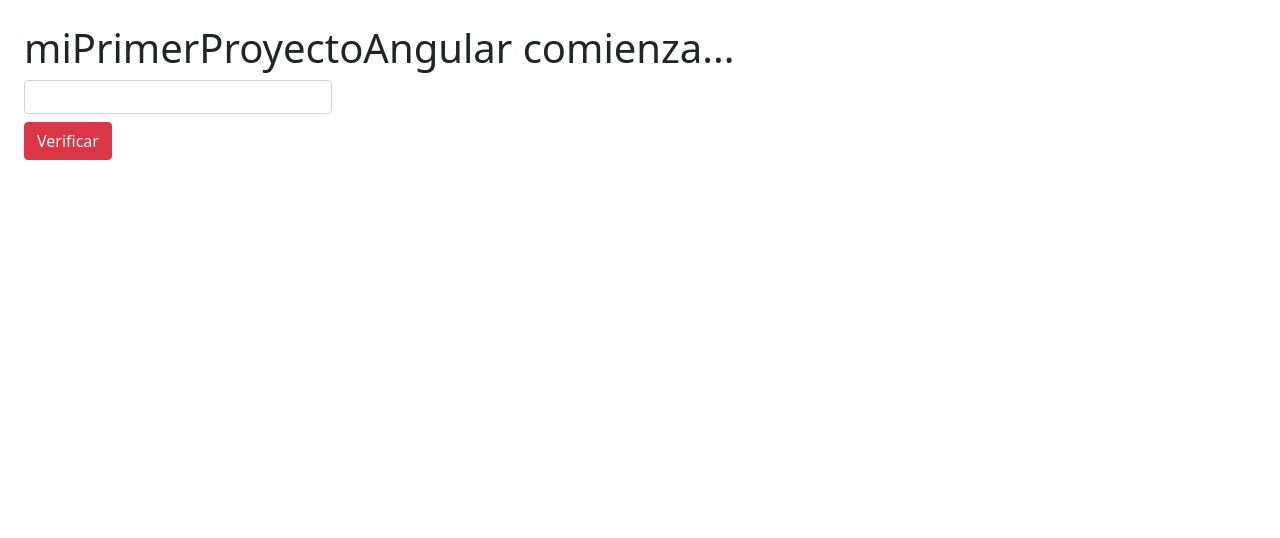
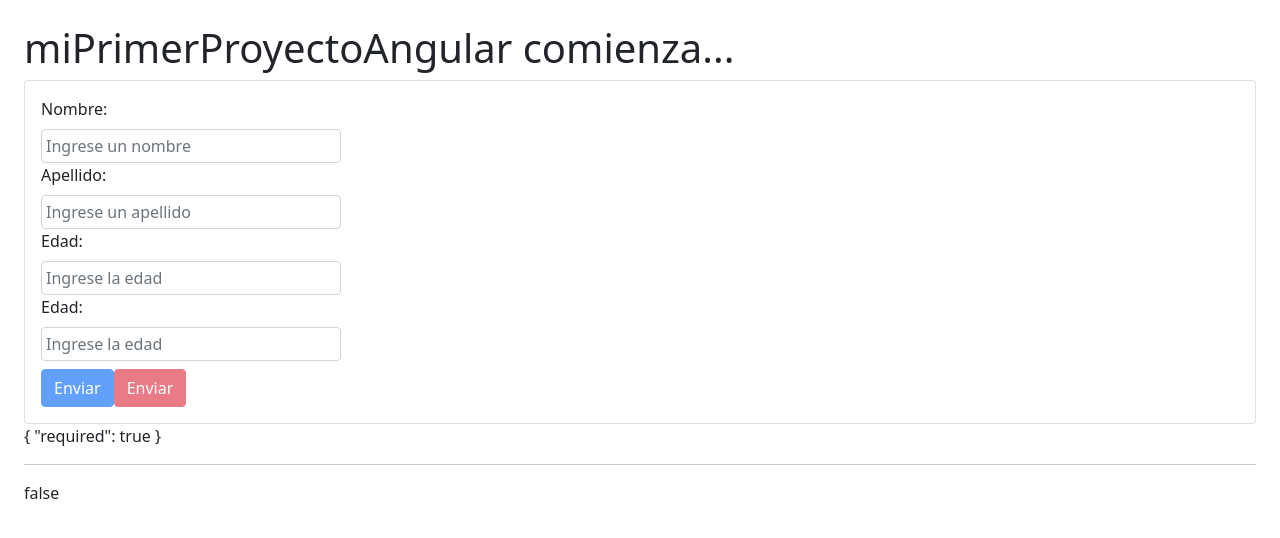
Before and after one commit to southvalhalla/PruebaAngular, an Angular app: page / in a window 1280 px wide. Shown: the top 538 px of the page. Built offline with nearby package versions, Linux system fonts and the light colour scheme.

Commit message:
formularios de plantilla

```diff
--- a/src/app/app.component.html
+++ b/src/app/app.component.html
@@ -12,6 +12,6 @@
   <!-- <app-empleados></app-empleados> -->
   <!-- <app-contador></app-contador> -->
   <!-- <app-botones></app-botones> -->
-  <app-switch></app-switch>
+  <app-formulario-plantilla></app-formulario-plantilla>
 </body>
 </html>
--- a/src/app/app.module.ts
+++ b/src/app/app.module.ts
@@ -8,13 +8,16 @@ import { ContadorComponent } from './components/contador/contador.component';
 import { BotonesComponent } from './botones/botones.component';
 import { FormularioComponent } from './formulario/formulario.component';
 import { SwitchComponent } from './switch/switch.component';
+import { FormularioPlantillaComponent } from './formulario-plantilla/formulario-plantilla.component';
+
+import { FormsModule } from '@angular/forms';
 
 @NgModule({
   declarations: [
-    AppComponent,EmpleadosComponent, EmpleadoComponent, ContadorComponent, BotonesComponent, FormularioComponent, SwitchComponent
+    AppComponent,EmpleadosComponent, EmpleadoComponent, ContadorComponent, BotonesComponent, FormularioComponent, SwitchComponent, FormularioPlantillaComponent
   ],
   imports: [
-    BrowserModule
+    BrowserModule, FormsModule
   ],
   providers: [],
   bootstrap: [AppComponent]
--- /dev/null
+++ b/src/app/formulario-plantilla/formulario-plantilla.component.html
@@ -0,0 +1,57 @@
+<div class="card">
+    <div class="card-body">
+        <form (ngSubmit)="procesar()" #formulario="ngForm">
+
+            <div>
+                <label class="form-label">
+                    Nombre:
+                </label>
+                <input type="text" name="nombre" class="form-control w-25 p-1" placeholder="Ingrese un nombre" [(ngModel)]="persona.nombre" required #name="ngModel">
+            </div>
+            <div class="alert alert-danger mt-2" [hidden]="name.valid || name.pristine">
+                Ingrese un nombre
+            </div>
+
+            <div>
+                <label class="form-label">
+                    Apellido:
+                </label>
+                <input type="text" name="apellido" class="form-control w-25 p-1" placeholder="Ingrese un apellido" [(ngModel)]="persona.apellido" required #lastname="ngModel">
+            </div>
+            <div class="alert alert-danger mt-2" [hidden]="lastname.valid || lastname.pristine">
+                Ingrese un apellido
+            </div>
+
+            <div>
+                <label class="form-label">
+                    Edad:
+                </label>
+                <input type="text" name="edad" class="form-control w-25 p-1" placeholder="Ingrese la edad" [(ngModel)]="persona.edad" required #age="ngModel">
+            </div>
+            <div class="alert alert-danger mt-2" [hidden]="age.valid || age.pristine">
+                Ingrese una edad
+            </div>
+            <div>
+                <label class="form-label">
+                    Edad:
+                </label>
+                <input type="text" name="casa" class="form-control w-25 p-1" placeholder="Ingrese la edad" [(ngModel)]="persona.casa">
+            </div>
+            <div class="alert alert-danger mt-2" [hidden]="age.valid || age.pristine">
+                Ingrese una casa
+            </div>
+
+            <button class="btn btn-primary mt-2" [disabled]=" name.invalid || lastname.invalid || age.invalid">
+                Enviar
+            </button>
+            <button class="btn btn-danger mt-2" [disabled]="formulario.invalid">
+                Enviar
+            </button>
+        </form>
+    </div>
+</div>
+<!-- {{persona | json}} -->
+
+{{name.errors | json}}
+<hr>
+{{name.valid}}
--- /dev/null
+++ b/src/app/formulario-plantilla/formulario-plantilla.component.ts
@@ -0,0 +1,20 @@
+import { Component } from '@angular/core';
+
+@Component({
+  selector: 'app-formulario-plantilla',
+  templateUrl: './formulario-plantilla.component.html',
+  styleUrls: ['./formulario-plantilla.component.css']
+})
+export class FormularioPlantillaComponent {
+
+  persona = {
+    nombre: '',
+    apellido: '',
+    edad: '',
+    casa: ''
+  };
+
+  procesar() {
+    console.log(this.persona);
+  }
+}
```
Also changed, not shown: src/app/formulario-plantilla/formulario-plantilla.component.css (added), 1 other file (tests, documents, lock files or other folders).
